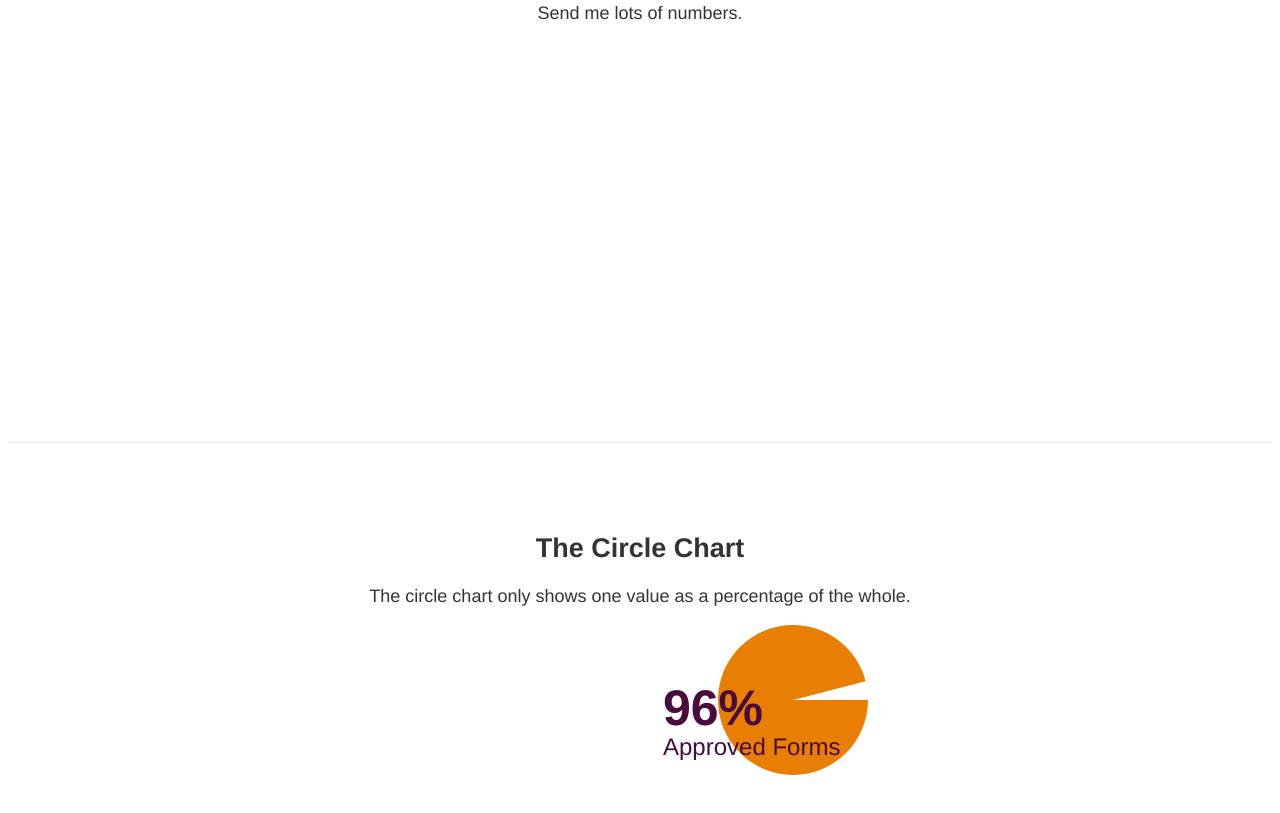
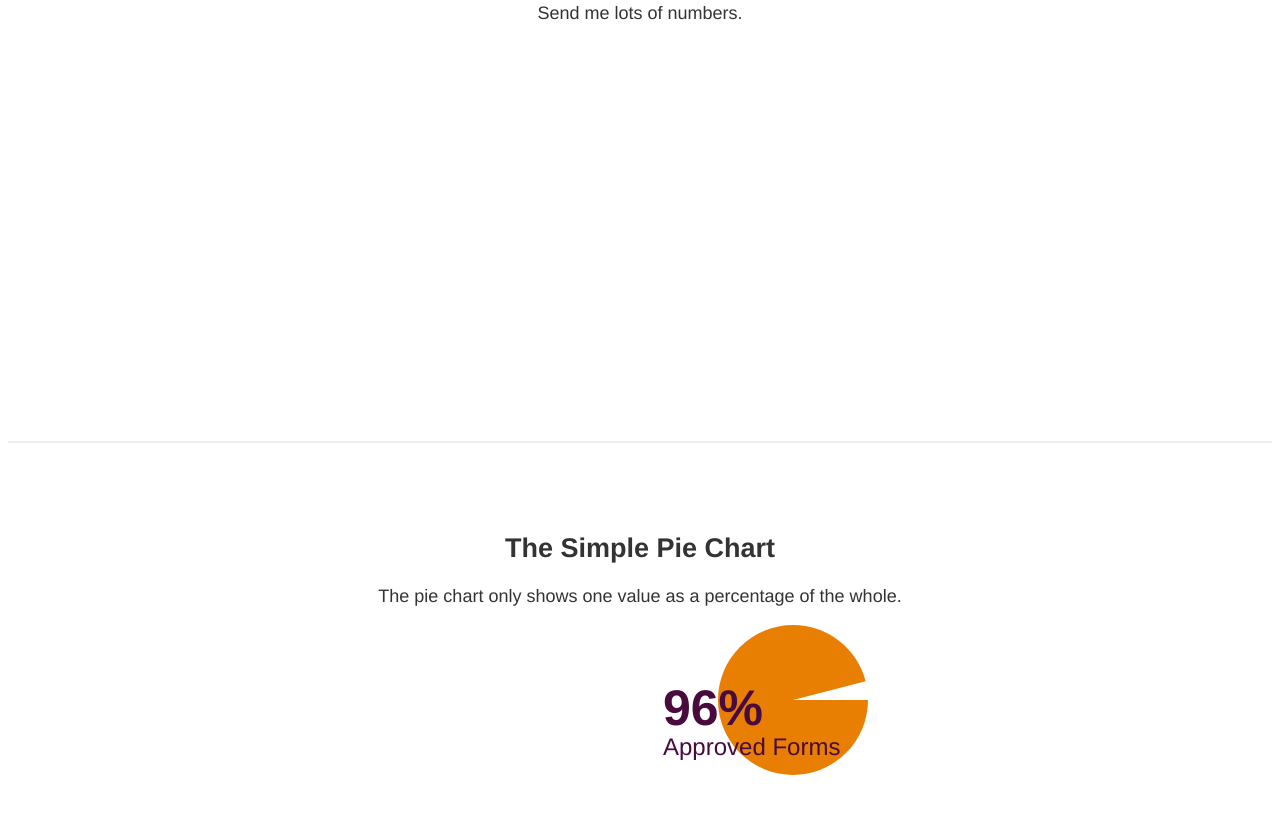
Before and after one commit to tylerlee/chartabull, a website: page index.html in a window 1280 px wide. Shown: the part 1173-1986 px from the top of the page. Drawn offline with Linux system fonts and the light colour scheme.

Commit message:
added pie to example

```diff
--- a/index.html
+++ b/index.html
@@ -33,7 +33,7 @@
     <hr>
     <h1>ChartABull</h1>
     <p>Simple charts for a simple man.</p>
-    <a href="#line">Line Chart</a> | <a href="#pie">Simple Pie</a>
+    <a href="#line">Line Chart</a> | <a href="#pie">Simple Pie</a> | <a href="#progress"> Progress Bar</a>
     <hr>
     <h2 id="line">The Line Chart</h2>
     <p>Takes an array of values and graphs them in the simplest way possible. The last value is the value shown in the graph.</p>
@@ -67,8 +67,8 @@
 
     <hr>
 
-    <h2 id="pie">The Circle Chart</h2>
-    <p>The circle chart only shows one value as a percentage of the whole.</p>
+    <h2 id="pie">The Simple Pie Chart</h2>
+    <p>The pie chart only shows one value as a percentage of the whole.</p>
 
     <canvas height="150" width="300"
         class="js-chartabull"
```
